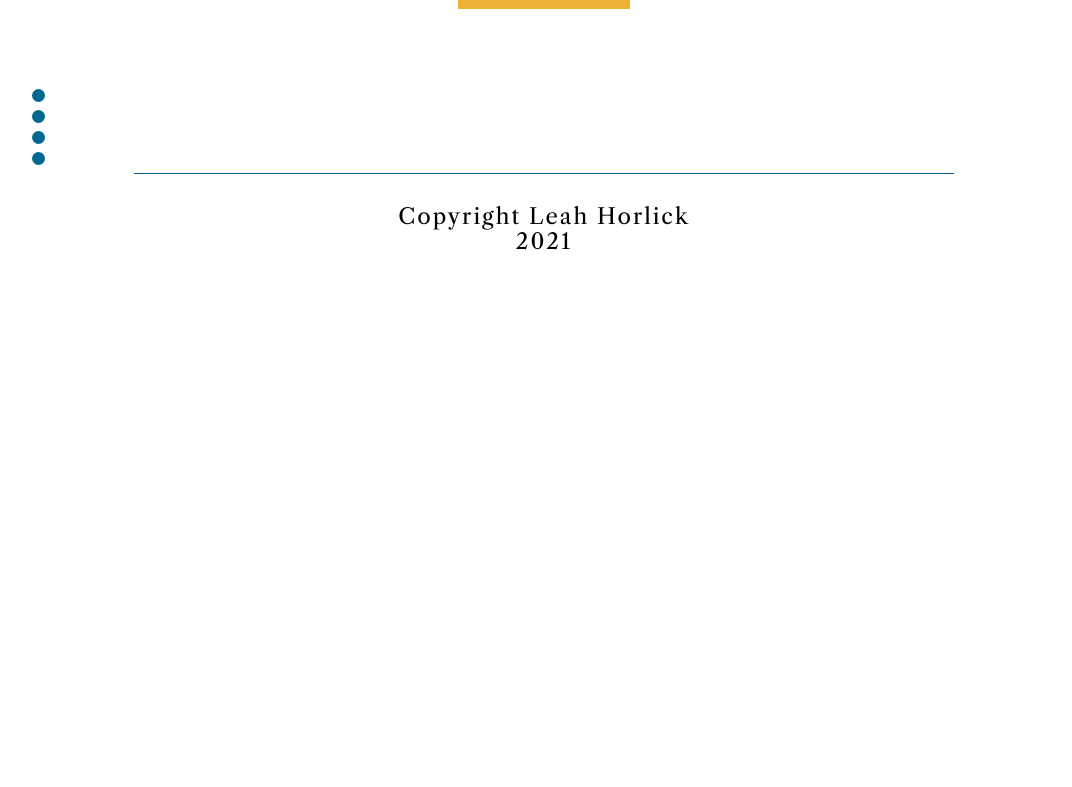
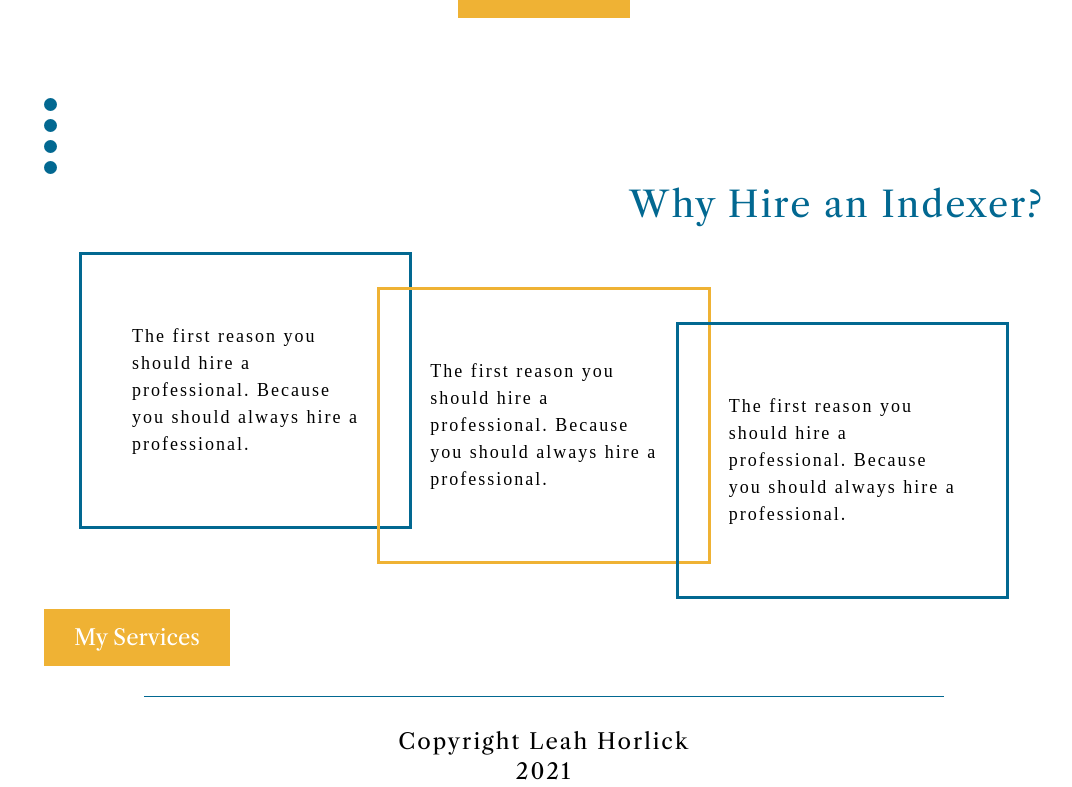
Before and after one commit to eflegg/hearth-place-counselling, a Next.js app: page / in a window 1280 px wide. Shown: the part 568-1355 px from the top of the page, without its empty margins (96-1168 px from the left). Before the commit the page ends 822 px from the top, so only its background shows below. Built offline with nearby package versions, Linux system fonts and the light colour scheme; a web font is replaced by a local one.

Commit message:
add HomeHire section to home page

```diff
--- /dev/null
+++ b/components/HomeHire.js
@@ -0,0 +1,67 @@
+import { Spring, Transition, config } from "react-spring/renderprops.cjs";
+import { useState } from "react";
+import styled from "styled-components";
+import theme from "./Theme";
+import { Waypoint } from "react-waypoint";
+
+const HomeHireContainer = styled.section`
+  h2 {
+    text-align: right;
+    margin-bottom: 25px;
+  }
+`;
+const ReasonContainer = styled.section`
+  display: flex;
+  margin-bottom: 50px;
+`;
+
+const Reason = styled.div`
+  padding: 50px;
+  width: 300px;
+  position: relative;
+  &:nth-child(odd) {
+    border: 3px solid ${theme.colours.blue};
+  }
+  &:nth-child(even) {
+    border: 3px solid ${theme.colours.yellow};
+  }
+  &.reason-left {
+    left: 35px;
+  }
+  &.reason-center {
+    top: 35px;
+  }
+  &.reason-right {
+    left: -35px;
+    top: 70px;
+  }
+`;
+
+export default function HomeHire() {
+  return (
+    <HomeHireContainer>
+      <h2>Why Hire an Indexer?</h2>
+      <ReasonContainer>
+        <Reason className="reason-container reason-left">
+          <p>
+            The first reason you should hire a professional. Because you should
+            always hire a professional.
+          </p>
+        </Reason>
+        <Reason className="reason-container reason-center">
+          <p>
+            The first reason you should hire a professional. Because you should
+            always hire a professional.
+          </p>
+        </Reason>
+        <Reason className="reason-container reason-right">
+          <p>
+            The first reason you should hire a professional. Because you should
+            always hire a professional.
+          </p>
+        </Reason>
+      </ReasonContainer>
+      <button className="btn">My Services</button>
+    </HomeHireContainer>
+  );
+}
--- a/pages/index.js
+++ b/pages/index.js
@@ -4,6 +4,7 @@ import Layout from "../components/pageWrapper";
 import styled from "styled-components";
 import theme from "../components/Theme";
 import Dots from "../components/Shapes/dots";
+import HomeHire from "../components/HomeHire";
 
 const HomeContainer = styled.div`
   position: relative;
@@ -31,6 +32,7 @@ export default function Home() {
             <button className="btn">Meet Leah</button>
           </div>
           <Dots />
+          <HomeHire />
         </HomeContainer>
       </Layout>
     </>
--- a/scss/typography.scss
+++ b/scss/typography.scss
@@ -42,7 +42,7 @@ $xl: 1800px;
     width: 80%;
   }
   @include media-query-min($md) {
-    max-width: 1050px;
+    max-width: 1000px;
   }
 }
 
@@ -100,7 +100,7 @@ p,
 a {
   letter-spacing: 0.2rem;
   font-size: 16px;
-  line-height: 110%;
+  line-height: 150%;
   color: $black;
   @include media-query-min($sm) {
     font-size: calc(16px + 2 * ((100vw - 320px) / 680));
@@ -113,6 +113,7 @@ h1 {
   letter-spacing: 0.2rem;
   font-size: 48px;
   line-height: 110%;
+
   @include media-query-min($sm) {
     font-size: calc(48px + 12 * ((100vw - 320px) / 680));
   }
@@ -123,7 +124,7 @@ h1 {
 h2 {
   letter-spacing: 0.2rem;
   font-size: 24px;
-  line-height: 110%;
+  line-height: 125%;
   @include media-query-min($sm) {
     font-size: calc(24px + 12 * ((100vw - 320px) / 680));
   }
@@ -133,9 +134,9 @@ h2 {
 }
 h3 {
   letter-spacing: 0.2rem;
-  color: black;
+  color: darkslategrey;
   font-size: 18px;
-  line-height: 25px;
+  line-height: 135%;
   @include media-query-min($sm) {
     font-size: calc(18px + 4 * ((100vw - 320px) / 680));
   }
```
